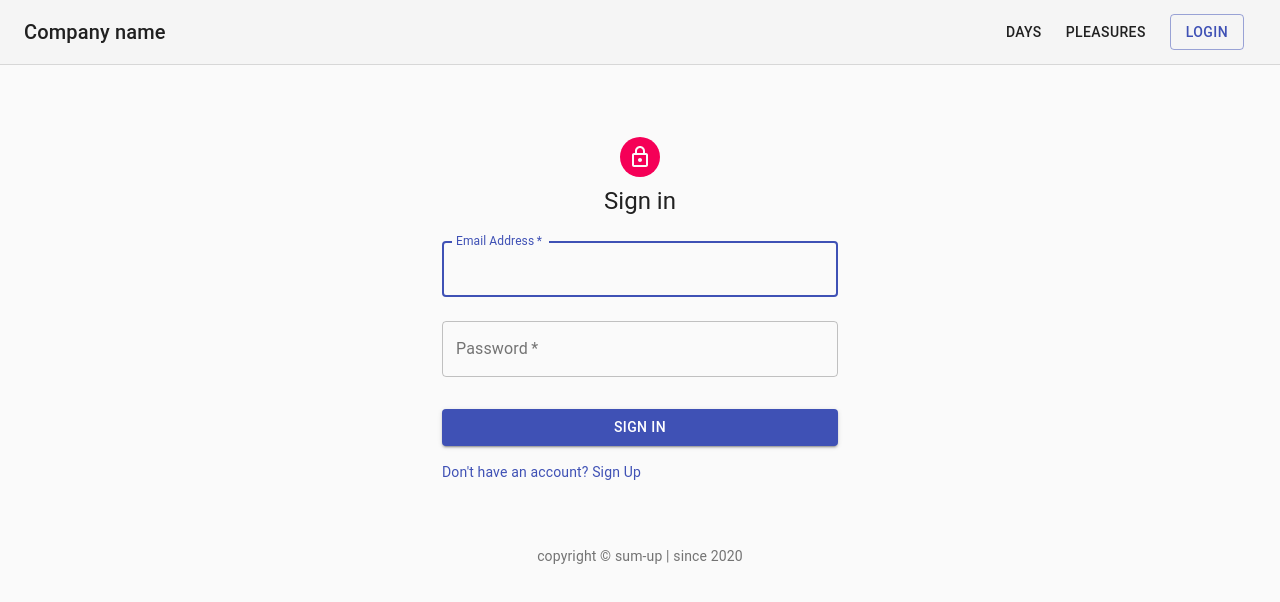
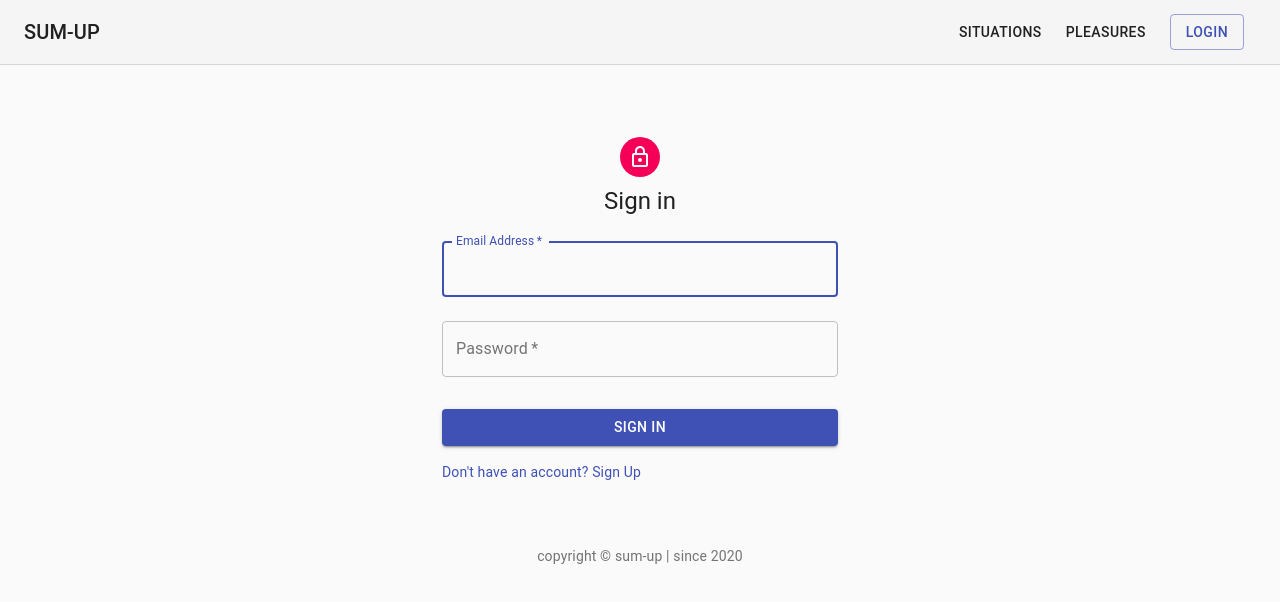
Before and after one commit to AntonMolchanov/sum-up, a React (Create React App) app in the folder client/: page /login in a window 1280 px wide. Shown: the top 602 px of the page. Built offline with nearby package versions, Linux system fonts and the light colour scheme.

Commit message:
client | fix navigation

```diff
--- a/client/src/App.js
+++ b/client/src/App.js
@@ -2,7 +2,7 @@ import React from 'react';
 import './App.scss';
 import Header from "./components/Header";
 import Footer from "./components/Footer";
-import AppRoutes from "./components/AppRoutes";
+import AppRoutes from "./routing/AppRoutes";
 
 function App() {
   return (
--- a/client/src/components/Header.js
+++ b/client/src/components/Header.js
@@ -6,9 +6,10 @@ import Typography from "@material-ui/core/Typography";
 import Button from "@material-ui/core/Button";
 import MenuIcon from '@material-ui/icons/Menu';
 import {makeStyles} from "@material-ui/core";
-import Link from "@material-ui/core/Link";
+import {default as MaterialLink} from "@material-ui/core/Link";
 import {useDispatch, useSelector} from "react-redux";
 import {userActions, userSelectors} from "../redux/user";
+import {Link} from "react-router-dom";
 
 const useStyles = makeStyles((theme) => ({
   '@global': {
@@ -17,6 +18,17 @@ const useStyles = makeStyles((theme) => ({
       padding: 0,
       listStyle: 'none',
     },
+  },
+  logo: {
+    textDecoration: 'none',
+    color: theme.palette.text.primary,
+    transition: 'color 0.3s',
+    '&:visited': {
+      color: theme.palette.text.primary
+    },
+    '&:hover': {
+      color: theme.palette.text.hint
+    }
   },
   appBar: {
     borderBottom: `1px solid ${theme.palette.divider}`,
@@ -51,15 +63,15 @@ const Header = () => {
     <AppBar position="static" color="default" elevation={0} className={classes.appBar}>
       <Toolbar className={classes.toolbar}>
         <Typography variant="h6" color="inherit" noWrap className={classes.toolbarTitle}>
-          Company name
+          <Link to='/' className={classes.logo}>SUM-UP</Link>
         </Typography>
         <nav>
-          <Link variant="button" color="textPrimary" href="#" className={classes.link}>
-            Days
-          </Link>
-          <Link variant="button" color="textPrimary" href="#" className={classes.link}>
+          <MaterialLink variant="button" color="textPrimary" to="/situations" component={Link} className={classes.link}>
+            Situations
+          </MaterialLink>
+          <MaterialLink variant="button" color="textPrimary" to="/pleasures" component={Link} className={classes.link}>
             Pleasures
-          </Link>
+          </MaterialLink>
         </nav>
         {btn}
       </Toolbar>
--- a/client/src/components/AppRoutes.js
+++ b/client/src/routing/AppRoutes.js
@@ -1,18 +1,20 @@
 import React from 'react';
 import {Switch, Route} from "react-router-dom";
 import ProtectedRoute from "./ProtectedRoute";
-import {useSelector} from "react-redux";
-import {userSelectors} from "../redux/user";
 import Home from "../pages/Home";
 import Login from "../pages/Login";
 import Register from "../pages/Register";
+import Page404 from "./Page404";
 
 const AppRoutes = () => {
   return (
     <Switch>
+      <ProtectedRoute path='/' exact component={Home}/>
       <ProtectedRoute path='/login' component={Login}/>
+
       <Route path='/register' component={Register}/>
-      <ProtectedRoute path='/' component={Home}/>
+
+      <Route path='*' render={Page404}/>
     </Switch>
   );
 };
--- /dev/null
+++ b/client/src/routing/Page404.js
@@ -0,0 +1,12 @@
+import React from 'react';
+import {Container, Typography} from "@material-ui/core";
+
+const Page404 = () => {
+  return (
+    <Container maxWidth='xs'>
+      <Typography variant="h6" color="inherit" noWrap>Not found</Typography>
+    </Container>
+  );
+};
+
+export default Page404;
--- a/client/src/utils/API.js
+++ b/client/src/utils/API.js
@@ -1,4 +1,8 @@
 import axios from 'axios';
+
+const getDays = async () => {
+
+}
 
 const login = async (user) => {
   return await axios
@@ -6,5 +10,7 @@ const login = async (user) => {
 }
 
 export default {
-  login
+  login,
+  getDays,
+
 }
```
Also changed, not shown: client/src/routing/ProtectedRoute.js (renamed from client/src/components/ProtectedRoute.js), 1 other file (tests, documents, lock files or other folders).
